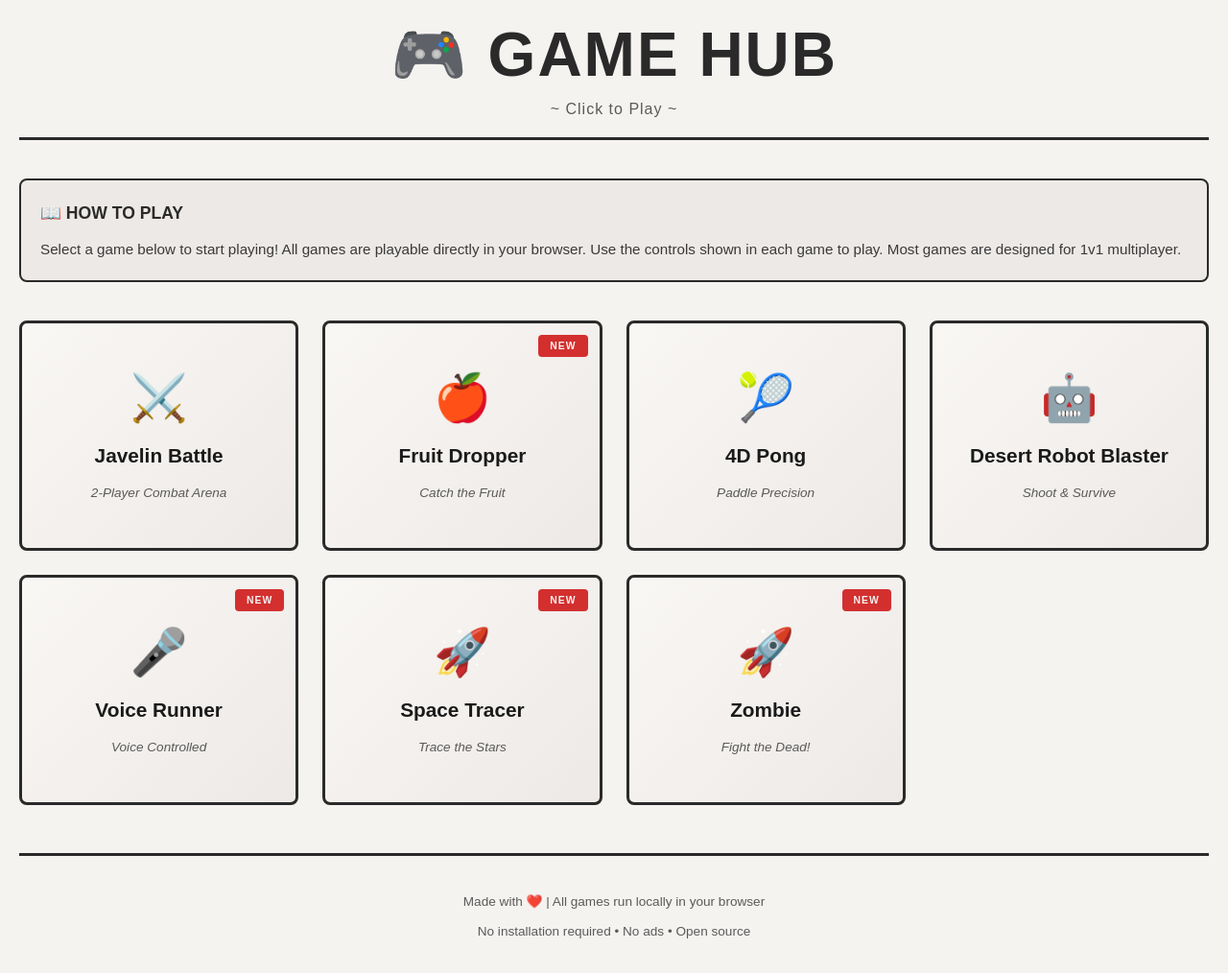
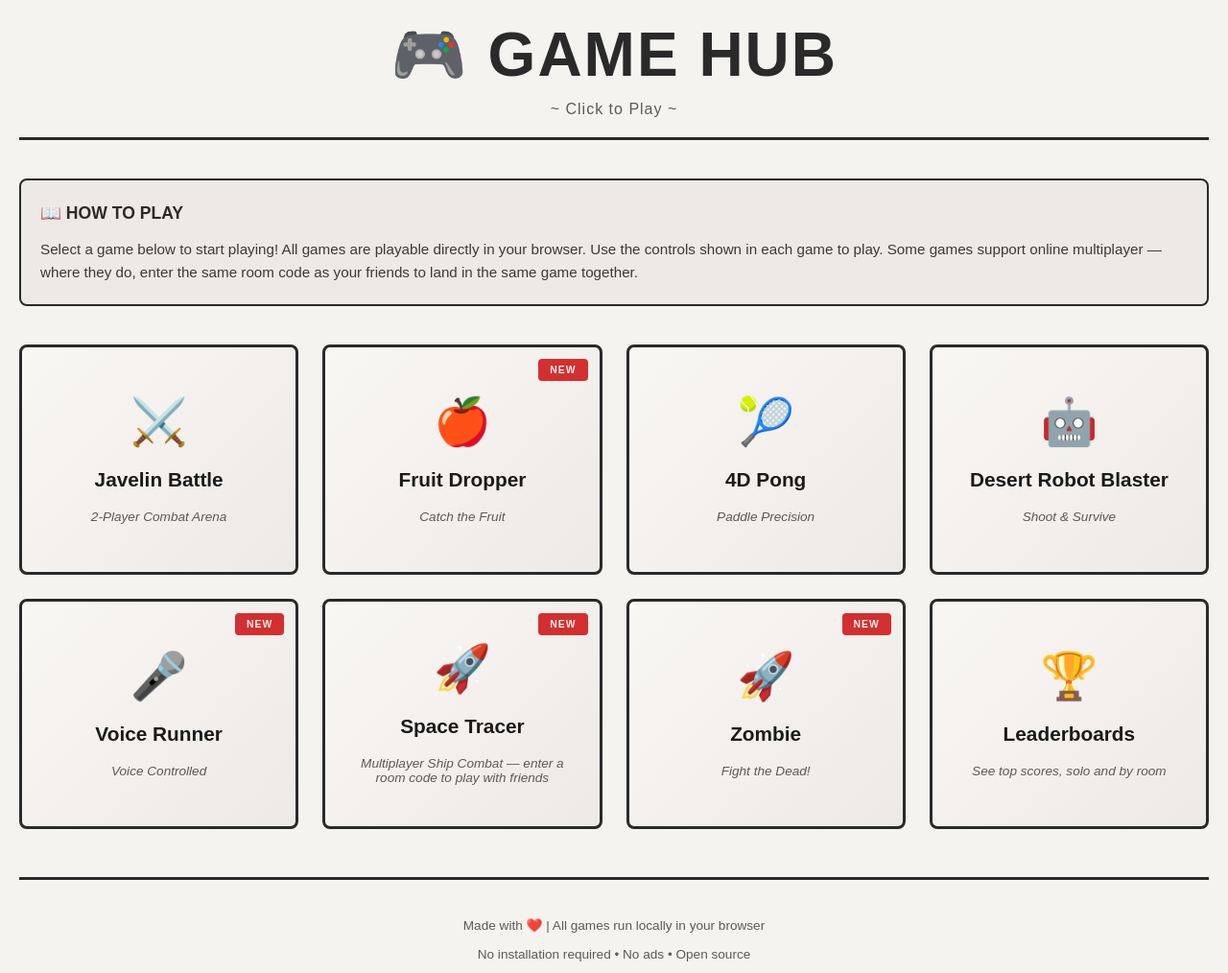
Before and after one commit to ga6000/My-Games, a plain HTML site: page index.html in a window 1280 px wide. Shown: the whole page at 96% size. Before the commit the page ends 989 px from the top, so only its background shows below. Drawn offline with Linux system fonts and the light colour scheme.

Commit message:
Enhance game instructions and add leaderboards section
Updated game descriptions and added a link to leaderboards.

```diff
--- a/index.html
+++ b/index.html
@@ -348,7 +348,8 @@
             <h2>📖 HOW TO PLAY</h2>
             <p>
                 Select a game below to start playing! All games are playable directly in your browser.
-                Use the controls shown in each game to play. Most games are designed for 1v1 multiplayer.
+                Use the controls shown in each game to play. Some games support online multiplayer —
+                where they do, enter the same room code as your friends to land in the same game together.
             </p>
         </div>
 
@@ -406,7 +407,7 @@
                 <div class="game-card-content">
                     <div class="game-icon">🚀</div>
                     <div class="game-title">Space Tracer</div>
-                    <div class="game-description">Trace the Stars</div>
+                    <div class="game-description">Multiplayer Ship Combat — enter a room code to play with friends</div>
                 </div>
             </a>
 
@@ -419,6 +420,16 @@
                     <div class="game-description">Fight the Dead!</div>
                 </div>
             </a>
+
+            <!-- Leaderboards: not a game, same card style so it belongs
+                 on the same grid rather than needing its own section -->
+            <a href="leaderboard.html" class="game-card">
+                <div class="game-card-content">
+                    <div class="game-icon">🏆</div>
+                    <div class="game-title">Leaderboards</div>
+                    <div class="game-description">See top scores, solo and by room</div>
+                </div>
+            </a>
         </div>
 
         <footer>
```
